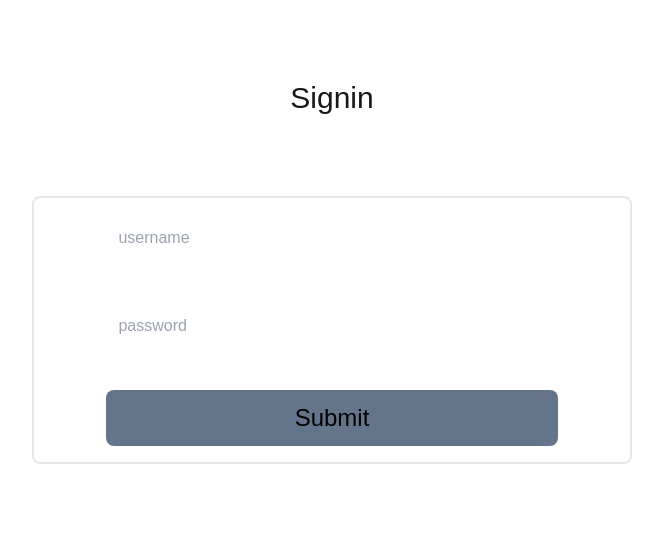
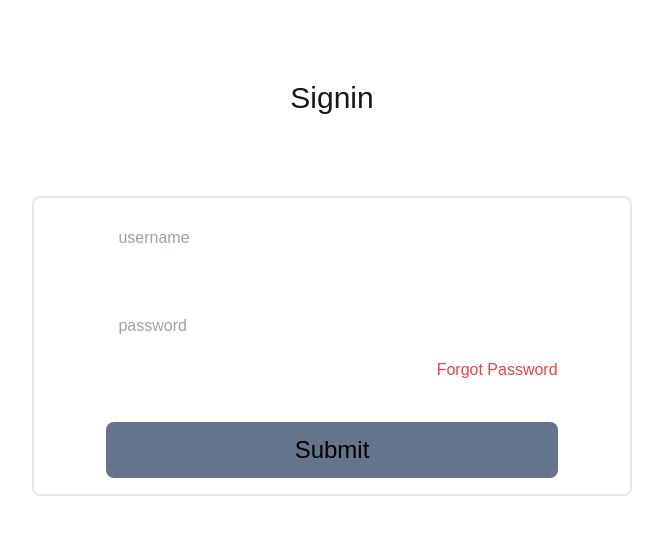
Before and after one commit to SHIVAM-KUMAR-59/sooth-mind, a Next.js app: page /auth/signin in a window 1280 px wide. Shown: the top 534 px of the page, without its empty margins (308-971 px from the left). Built offline with nearby package versions, Linux system fonts and the light colour scheme.

Commit message:
Something Going On

```diff
--- /dev/null
+++ b/pages/auth/forgotpassword.js
@@ -0,0 +1,11 @@
+import '../../app/globals.css'
+
+const Password = () => {
+  return (
+    <>
+      <h1 className="text-3xl text-center mt-20">Forgot Password</h1>
+    </>
+  )
+}
+
+export default Password
--- a/pages/auth/signin.js
+++ b/pages/auth/signin.js
@@ -1,8 +1,11 @@
+'use client' // Ensures this component runs only on the client side
+
 import { useForm } from 'react-hook-form'
 import '../../app/globals.css'
 import InputField from '@/components/InputField'
+import Link from 'next/link'
 
-const signin = () => {
+const Signin = () => {
   const {
     register,
     handleSubmit,
@@ -37,7 +40,7 @@ const signin = () => {
           register={register}
           validation={{
             required: 'Password is required',
-            min: {
+            minLength: {
               value: 8,
               message: 'Password must be at least 8 characters',
             },
@@ -49,6 +52,15 @@ const signin = () => {
           }}
           error={errors.password}
         />
+        <div className="w-[80%] mx-auto -mt-8 text-right">
+          <Link
+            href="/auth/forgotpassword"
+            prefetch={false} // Prefetching disabled to avoid conflicts
+            className="text-red-500 cursor-pointer text-md"
+          >
+            Forgot Password
+          </Link>
+        </div>
         <button
           className="p-3 rounded-lg mx-auto bg-slate-500 text-black text-2xl w-[80%]"
           type="submit"
@@ -60,4 +72,4 @@ const signin = () => {
   )
 }
 
-export default signin
+export default Signin
--- a/pages/auth/signup.js
+++ b/pages/auth/signup.js
@@ -3,6 +3,7 @@
 import { useForm } from 'react-hook-form'
 import '../../app/globals.css'
 import InputField from '../../components/InputField'
+import Link from 'next/link'
 
 const Signup = () => {
   const {
```
